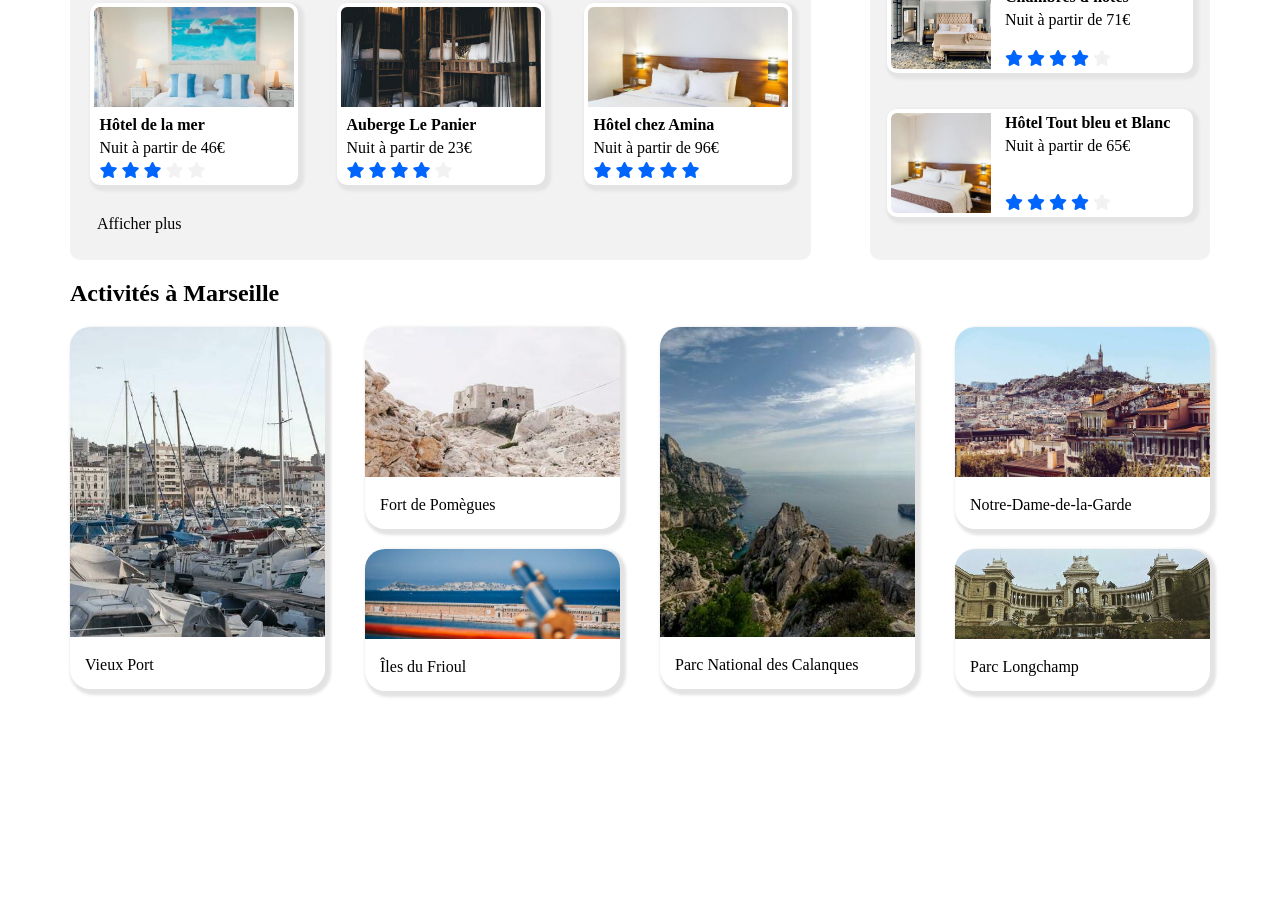
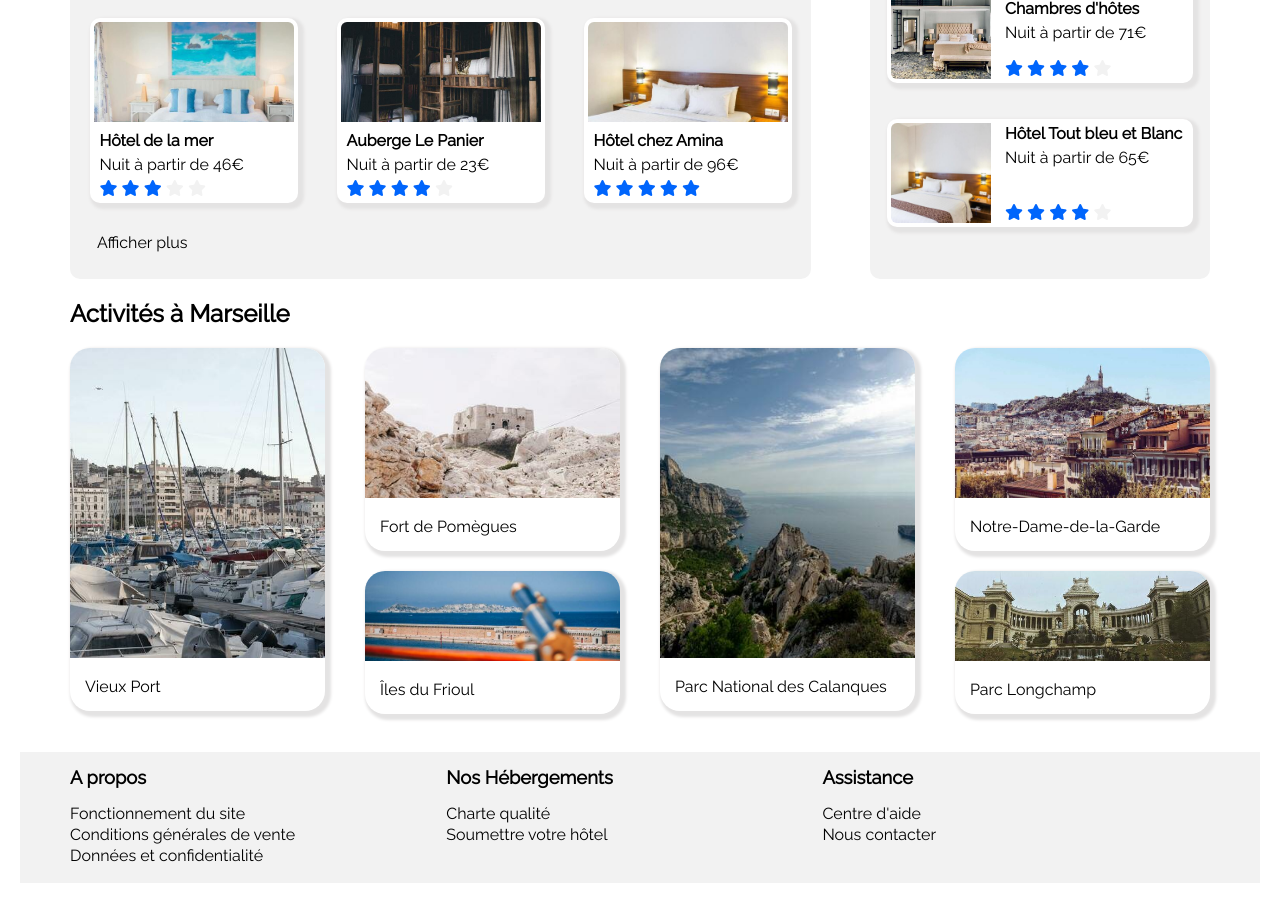
Before and after one commit to Guunss/GudrunJans_2_07012021, a plain HTML site: page index.html in a window 1280 px wide. Shown: the part 611-1532 px from the top of the page. Before the commit the page ends 1322 px from the top, so only its background shows below. Drawn offline with Linux system fonts and the light colour scheme.

Commit message:
Ajout footer

```diff
--- a/index.html
+++ b/index.html
@@ -8,6 +8,11 @@
       src="https://kit.fontawesome.com/3bbcec81cb.js"
       crossorigin="anonymous"
     ></script>
+    <link rel="preconnect" href="https://fonts.gstatic.com" />
+    <link
+      href="https://fonts.googleapis.com/css2?family=Raleway&display=swap"
+      rel="stylesheet"
+    />
     <title>Reservia</title>
   </head>
   <body>
@@ -342,19 +347,35 @@
         </div>
       </div>
     </section>
+    <br />
+    <br />
     <footer>
-      <div class="TexteFooter">
-        <h2></h2>
-        <ul></ul>
-      </div>
-      <div class="TexteFooter">
-        <h2></h2>
-        <ul></ul>
-      </div>
-      <div class="TexteFooter">
-        <h2></h2>
-        <ul></ul>
+      <div id="taillefooter">
+        <div class="TexteFooter">
+          <h2>A propos</h2>
+          <ul>
+            <li>Fonctionnement du site</li>
+            <li>Conditions générales de vente</li>
+            <li>Données et confidentialité</li>
+          </ul>
+        </div>
+        <div class="TexteFooter">
+          <h2>Nos Hébergements</h2>
+          <ul>
+            <li>Charte qualité</li>
+            <li>Soumettre votre hôtel</li>
+          </ul>
+        </div>
+        <div class="TexteFooter">
+          <h2>Assistance</h2>
+          <ul>
+            <li>Centre d'aide</li>
+            <li>Nous contacter</li>
+          </ul>
+        </div>
       </div>
     </footer>
+    <br />
+    <br />
   </body>
 </html>
--- a/style.css
+++ b/style.css
@@ -3,6 +3,7 @@ body
     max-width: 1140px;
     width: 90%;
     margin: auto;
+    font-family: 'Raleway', sans-serif;
 }
 a
 {
@@ -326,3 +327,34 @@ figcaption
     border-top-left-radius: 20px;
     border-top-right-radius: 20px;
 }
+Footer
+{
+    display: flex;
+    margin-left: -50px;
+    margin-right: -50px;
+    background-color: #F2F2F2;
+}
+#taillefooter
+{
+    width: 1140px;
+    margin: auto;
+    display: flex;
+    flex-direction: row ;
+}
+.TexteFooter
+{
+    width: 33%;
+}
+h2
+{
+    font-size: 1.15em;
+}
+Footer ul
+{
+    list-style-type: none;
+    padding: 0px;
+}
+footer li
+{
+    padding-bottom: 2px;
+}
```
